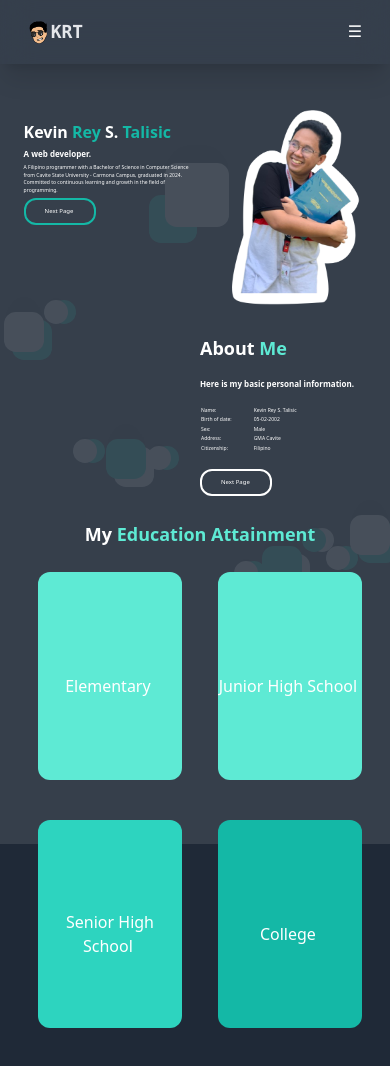
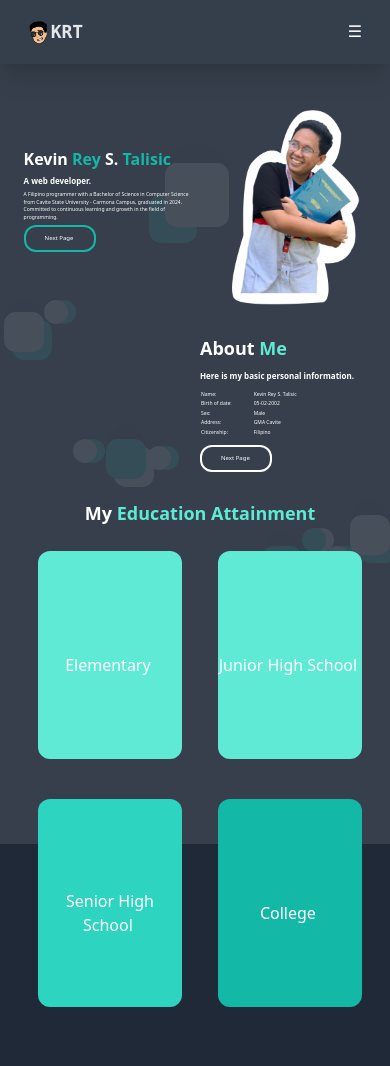
Before and after one commit to NamelessKevs/HTML-kevs, a plain HTML site: page index.html in a window 390 px wide. Drawn offline with nearby package versions, Linux system fonts and the light colour scheme.

Commit message:
updated body

```diff
--- a/index.html
+++ b/index.html
@@ -207,7 +207,7 @@
 
     <div id="main-content" class="relative z-20 p-5 mx-auto w-[400px] md:w-[600px] lg:w-[800px] xl:w-[1200px] mt-16 md:mt-28">
         <div id="main-content" class="grid mb-[1px] md:mb-[10%] grid-cols-2 main-content-section">
-            <div class="pt-[20%] space-y-1 md:space-y-4 pl-[2%]">
+            <div class="pt-[35%] md:pt-[20%] space-y-1 md:space-y-4 pl-[2%]">
                 <h1 class="text-base lg:text-6xl font-extrabold text-white animate-up">
                     <b>Kevin</b> <b class="text-teal-500">Rey</b> <b>S.</b> <b class="text-teal-500">Talisic</b>
                 </h1>
@@ -234,7 +234,7 @@
 
         <div class="grid grid-cols-2 animate-up main-content-section">
             <div>&nbsp;</div>
-            <div class="pt-[2%] md:pt-[18%] space-y-4 mb-[1px] md:mb-[20%] pl-0 md:pl-[10%]">
+            <div class="pt-[2%] md:pt-[18%] space-y-2 md:space-y-4 mb-10 md:mb-[20%] pl-0 md:pl-[10%]">
                 <h1 class="text-lg lg:text-6xl font-extrabold text-white">
                     <b>About</b> <b class="text-teal-300">Me</b>
                 </h1>
@@ -273,7 +273,7 @@
             </div>
         </div>
         <div class="mx-auto main-content-section">
-            <div class="pt-[12%] md:pt-[18%] space-y-1 mb-[1px] md:mb-[20%]">
+            <div class="pt-[2%] md:pt-[18%] space-y-1 mb-[1px] md:mb-[20%]">
                 <h1 class="w-full text-lg lg:text-6xl font-extrabold text-center text-white animate-up">
                     <b>My</b> <b class="text-teal-300">Education Attainment</b>
                 </h1>
```
